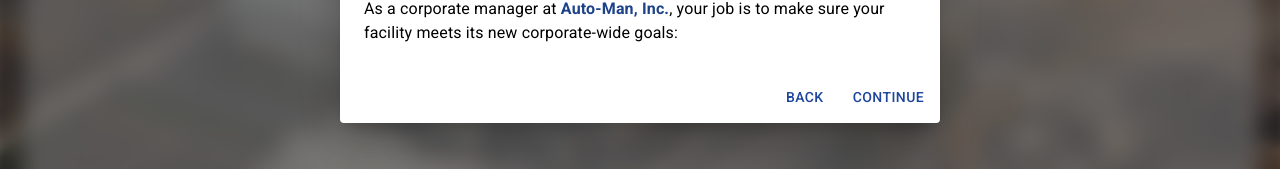
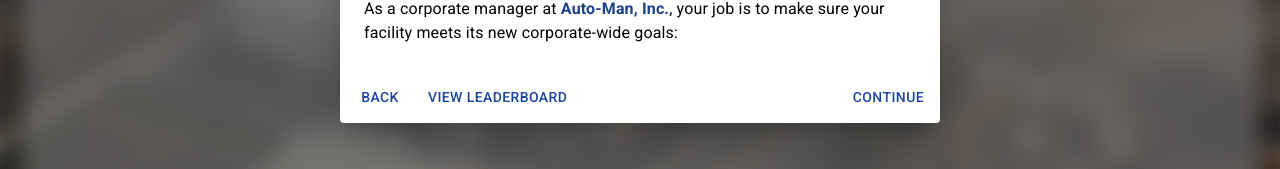
Before and after one commit to ORNL-AMO/Choose-Your-Own-Adventure, a React (Create React App) app: page / in a window 1280 px wide. Both pictures are taken after a click on the button "BACK". Shown: the part 550-719 px from the top of the page. Built offline with nearby package versions, Linux system fonts and the light colour scheme; what @react-pdf/renderer, @visx/mock-data would draw is missing.

Commit message:
feat(leaderboard): Allow users to visit leaderboard before end of game

```diff
--- a/src/PageControls.tsx
+++ b/src/PageControls.tsx
@@ -51,8 +51,15 @@ PageControls[Pages.introduction] = newAppPageDialogControl({
     img: 'images/manufacturing.png',
     imgAlt: 'A robotic arm working on a car.',
     buttons: [
-        // todo 142 don't need a back button to go back to a splash page
-        backButton(Pages.start),
+        { ...backButton(Pages.start), align: 'left' },
+        {
+            text: 'View Leaderboard',
+            variant: 'text',
+            align: 'left',
+            onClick: function () {
+                return Pages.scoreBoard;
+            },
+        },
         continueButton(function (state, nextState) {
             return Pages.selectGameSettings;
         }),
--- a/src/components/Buttons.tsx
+++ b/src/components/Buttons.tsx
@@ -47,6 +47,10 @@ export declare interface ButtonGroupButton {
 	shouldDisplay?: Resolvable<boolean>
 	href?: string;
 	target?: React.HTMLAttributeAnchorTarget;
+	/**
+	 * Side to render this button on when useMUIStack is false. Defaults to 'right'.
+	 */
+	align?: 'left' | 'right';
 }
 
 export declare interface ButtonGroupProps extends ControlCallbacks {
@@ -70,8 +74,24 @@ export function ButtonGroup(props: ButtonGroupProps) {
 
 	if (!props.buttons) return <></>;
 	const buttons = props.buttons.map((button, idx) => getButtonComponent(props, button, idx));
-	if (props.useMUIStack === false)
-		return <>{buttons}</>;
+	if (props.useMUIStack === false) {
+		const leftButtons = props.buttons.filter((button) => button.align === 'left');
+		// No left-aligned buttons, keep the original layout (buttons flow with the parent's justification)
+		if (leftButtons.length === 0)
+			return <>{buttons}</>;
+
+		const rightButtons = props.buttons.filter((button) => button.align !== 'left');
+		return (
+			<Stack direction='row' justifyContent='space-between' alignItems='center' sx={{ width: '100%' }}>
+				<Stack direction='row' spacing={1}>
+					{leftButtons.map((button, idx) => getButtonComponent(props, button, idx))}
+				</Stack>
+				<Stack direction='row' spacing={1}>
+					{rightButtons.map((button, idx) => getButtonComponent(props, button, idx))}
+				</Stack>
+			</Stack>
+		);
+	}
 	else {
 		// By default, use a Stack element to space the buttons
 		return (
--- a/src/components/EndGameReport/ScoreBoard.tsx
+++ b/src/components/EndGameReport/ScoreBoard.tsx
@@ -67,7 +67,6 @@ function getComparator<Key extends keyof any>(
     a: { [key in Key]: number | string },
     b: { [key in Key]: number | string },
 ) => number {
-    console.log('getComparator order, orderby', order, orderBy);
     if (order === 'desc') {
        return (a, b) => descendingComparator(a, b, orderBy);
     } else {
@@ -166,13 +165,12 @@ export default function ScoreBoard(props: FormProps) {
         }, [orderRows, orderRowsBy, leaderboardData]);
 
     return (
-        <>
-            <Typography variant='h2'>
+        <Paper sx={{ padding: 3 }}>
+            <Typography variant='h4' sx={{ paddingBottom: 2 }}>
                 Leaderboard
             </Typography>
 
-
-            <TableContainer component={Paper}>
+            <TableContainer>
                 <Table aria-label='simple table'>
                     <EnhancedTableHead
                         order={orderRows}
@@ -201,8 +199,7 @@ export default function ScoreBoard(props: FormProps) {
 
             </TableContainer>
 
-
-        </>
+        </Paper>
     );
 
 }
--- a/src/components/SelectGameSettings.tsx
+++ b/src/components/SelectGameSettings.tsx
@@ -224,12 +224,19 @@ export function SelectGameSettings(props: SelectGameSettingsProps) {
                         </Select>
                     </Box>
                 </DialogContent>
-                <DialogActions>
-                    <Button
-                        size='small'
-                        onClick={() => props.doPageCallback(Pages.introduction)} >
-                        Back
-                    </Button>
+                <DialogActions sx={{ justifyContent: 'space-between' }}>
+                    <Box sx={{ display: 'flex', gap: 1 }}>
+                        <Button
+                            size='small'
+                            onClick={() => props.doPageCallback(Pages.introduction)} >
+                            Back
+                        </Button>
+                        <Button
+                            size='small'
+                            onClick={() => props.doPageCallback(Pages.scoreBoard)} >
+                            View Leaderboard
+                        </Button>
+                    </Box>
                     <Button
                         size='small'
                         disabled={invalidFinancingOptionsError}
--- a/src/components/theme.tsx
+++ b/src/components/theme.tsx
@@ -50,6 +50,13 @@ export const StyledTableCell = styled(TableCell)(({ theme }) => ({
 		backgroundColor: theme.palette.primary.light,
 		color: theme.palette.common.white,
 		fontSize: 14,
+		// MUI's TableSortLabel forces text.primary color when active/hovered, overriding the header's white text
+		'& .MuiTableSortLabel-root.Mui-active, & .MuiTableSortLabel-root:hover': {
+			color: 'inherit',
+		},
+		'& .MuiTableSortLabel-icon': {
+			color: 'inherit !important',
+		},
 	},
 	[`&.${tableCellClasses.body}`]: {
 		fontSize: 14,
```
